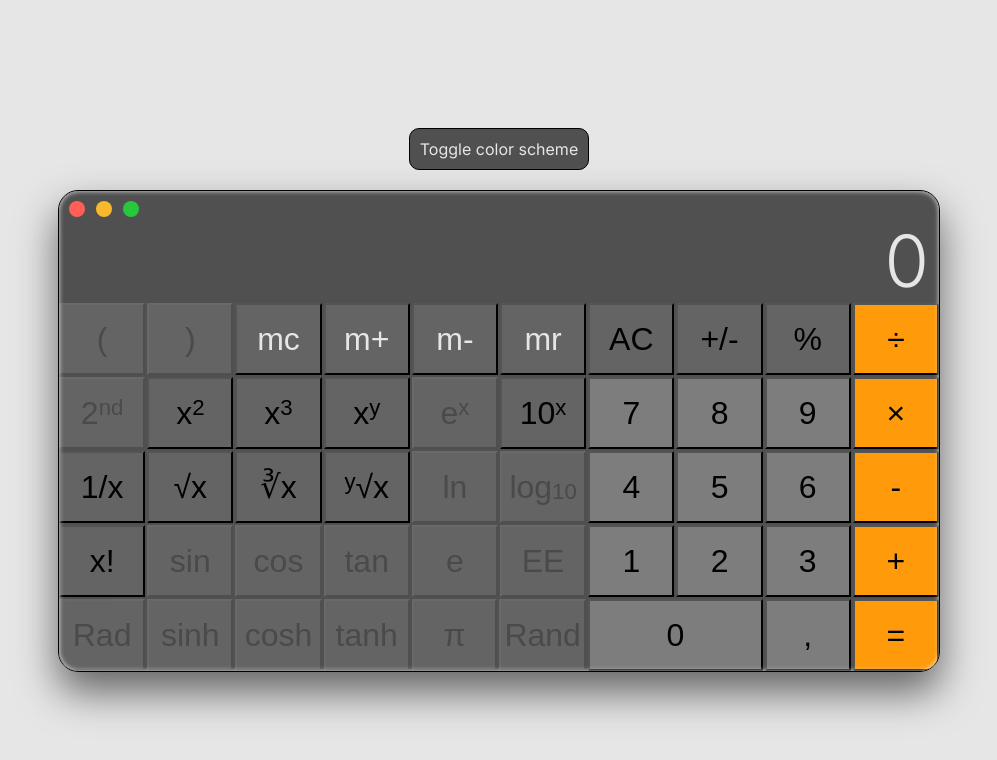
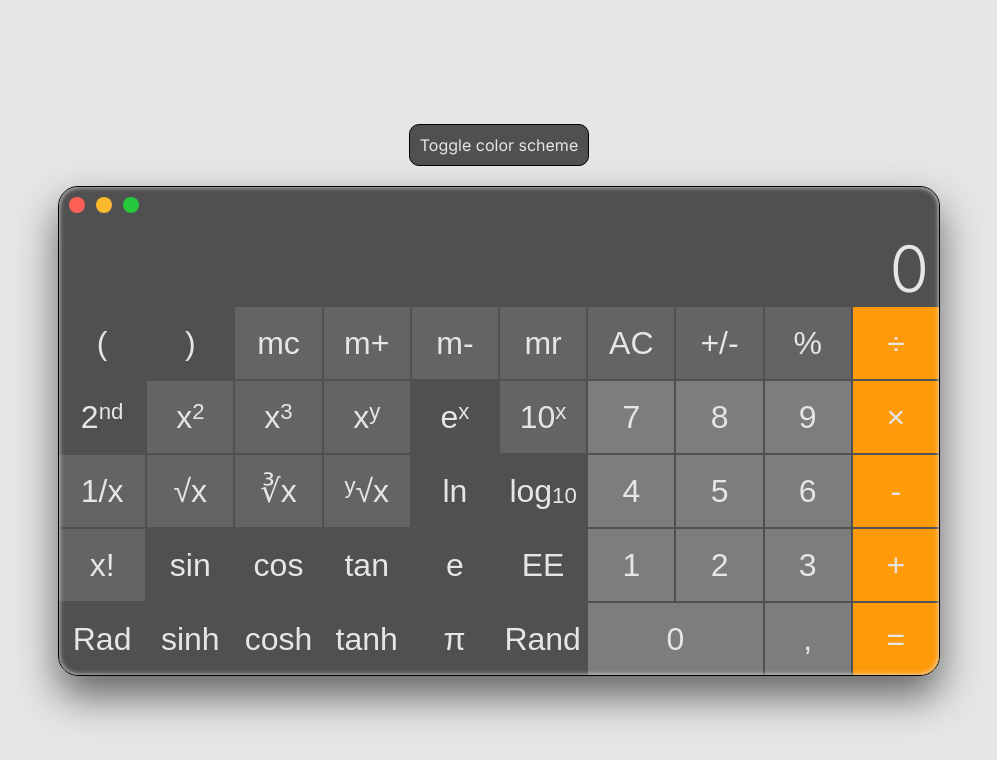
Before and after one commit to savelievamareena/Task-4-JavaScript, a website built with webpack: page src/index.html in a window 1280 px wide. Shown: the whole page, without its empty margins (141-1138 px from the left). Built offline with nearby package versions, Linux system fonts and the light colour scheme.

Commit message:
refactor: change styles and let/const

```diff
--- a/src/classes/Display.js
+++ b/src/classes/Display.js
@@ -8,15 +8,16 @@ export default class Display {
     show(value, isTrailingZeroesOK = false) {
         if(value === "Error") {
             this.domNode.textContent = value;
+
             return
         }
 
         if (value.endsWith(",") || isTrailingZeroesOK) {
             this.domNode.textContent = value;
         } else {
-            let valFixedDots = value.replace(",", ".");
-            let valAsNum = parseFloat(valFixedDots);
-            let withoutTrailingZeroes = 1 * valAsNum.toFixed(10);
+            const valFixedDots = value.replace(",", ".");
+            const valAsNum = parseFloat(valFixedDots);
+            const withoutTrailingZeroes = 1 * valAsNum.toFixed(10);
             this.domNode.textContent = withoutTrailingZeroes
                 .toString()
                 .replace(".", ",");
--- a/src/index.css
+++ b/src/index.css
@@ -61,7 +61,7 @@ body {
 
 .calc_header {
     background-color: var(--header-body-bg);
-    height: 14vh;
+    height: 15vh;
     display: flex;
     flex-direction: column;
     justify-content: space-between;
@@ -94,10 +94,11 @@ body {
 
 .display {
     color: var(--font-color);
-    font-size: 9vh;
+    font-size: 8vh;
     font-weight: 300;
     text-align: right;
     padding-right: 10px;
+    overflow: auto;
 }
 
 .calc_body {
@@ -129,12 +130,28 @@ body {
 
 .calc_body .button {
     display: flex;
+    border: none;
     justify-content: center;
     align-items: center;
     font-size: 2rem;
     background-color: var(--button-reg-bg);
     cursor: pointer;
     width: 50%;
+    color: var(--font-color);
+}
+
+.calc_body .button:hover:not([disabled]) {
+    outline: 1px solid var(--header-body-bg);
+    border-radius: 10px;
+}
+
+.calc_body .button:active:not([disabled]) {
+    outline: 1px solid var(--header-body-bg);
+    border-radius: 20px;
+}
+
+.calc_body .button:disabled {
+    background-color: var(--header-body-bg);
 }
 
 .calc_row .dark {
--- a/src/index.js
+++ b/src/index.js
@@ -3,19 +3,19 @@ import Calculator from "./classes/Calculator";
 
 document.addEventListener("DOMContentLoaded", () => {
     const toggle = document.querySelector("#toggle");
-    let rootElement = document.body;
+    const rootElement = document.body;
 
     toggle.addEventListener("click", function () {
         rootElement.classList.toggle("light-theme");
     });
 
     //main functionality
-    let calculator = new Calculator();
+    const calculator = new Calculator();
 
-    const numbers = document.querySelectorAll(".calc_body .number");
-    const operators = document.querySelectorAll(".calc_body .operator");
-    const actions = document.querySelectorAll(".calc_body .action");
-    const memoryKeys = document.querySelectorAll(".calc_body .memory");
+    const numbers = document.querySelectorAll(".calc_row button.number");
+    const operators = document.querySelectorAll(".calc_row button.operator");
+    const actions = document.querySelectorAll(".calc_row button.action");
+    const memoryKeys = document.querySelectorAll(".calc_row button.memory");
 
     numbers.forEach((num) => {
         num.addEventListener("click", function () {
```
